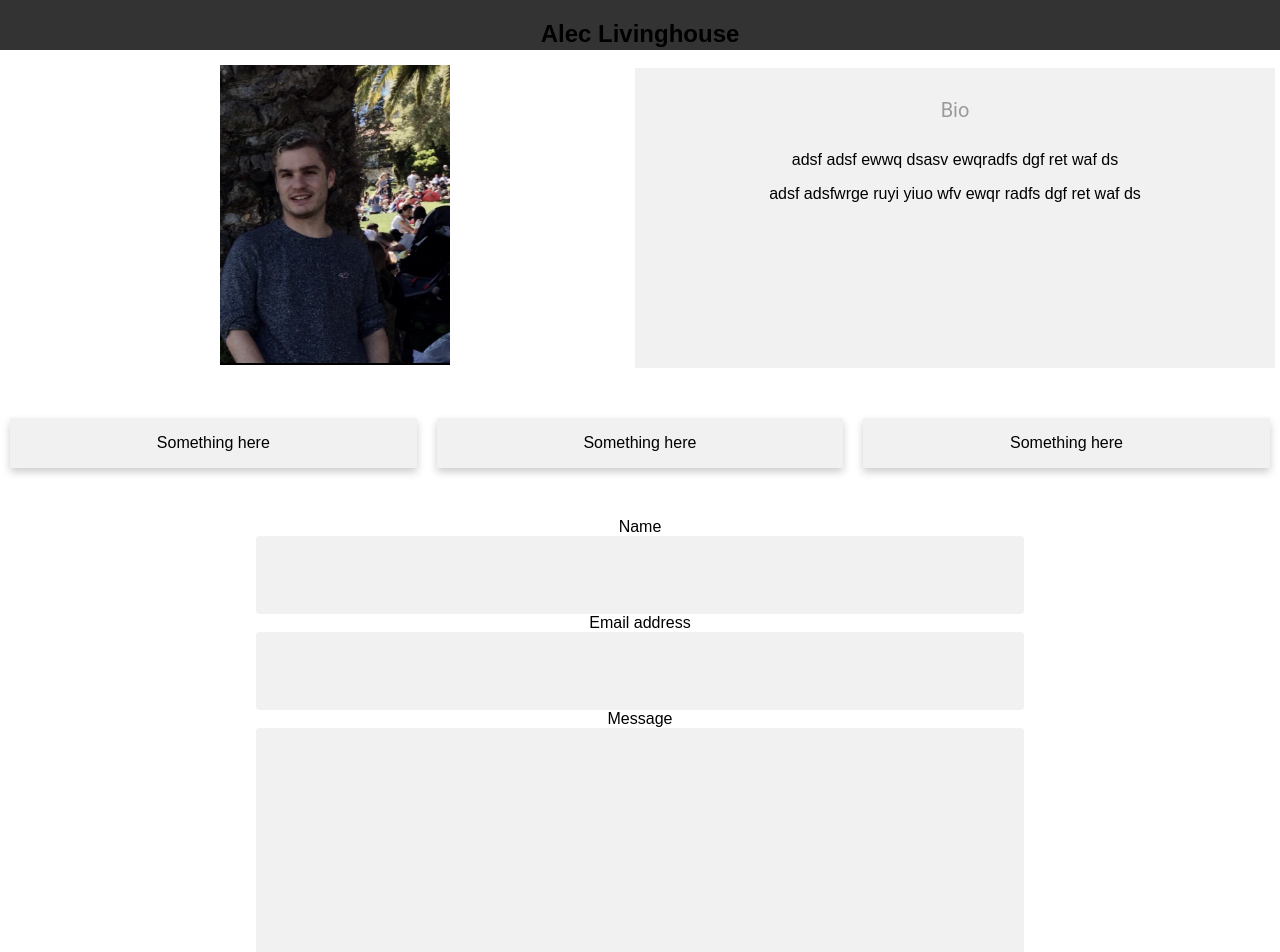
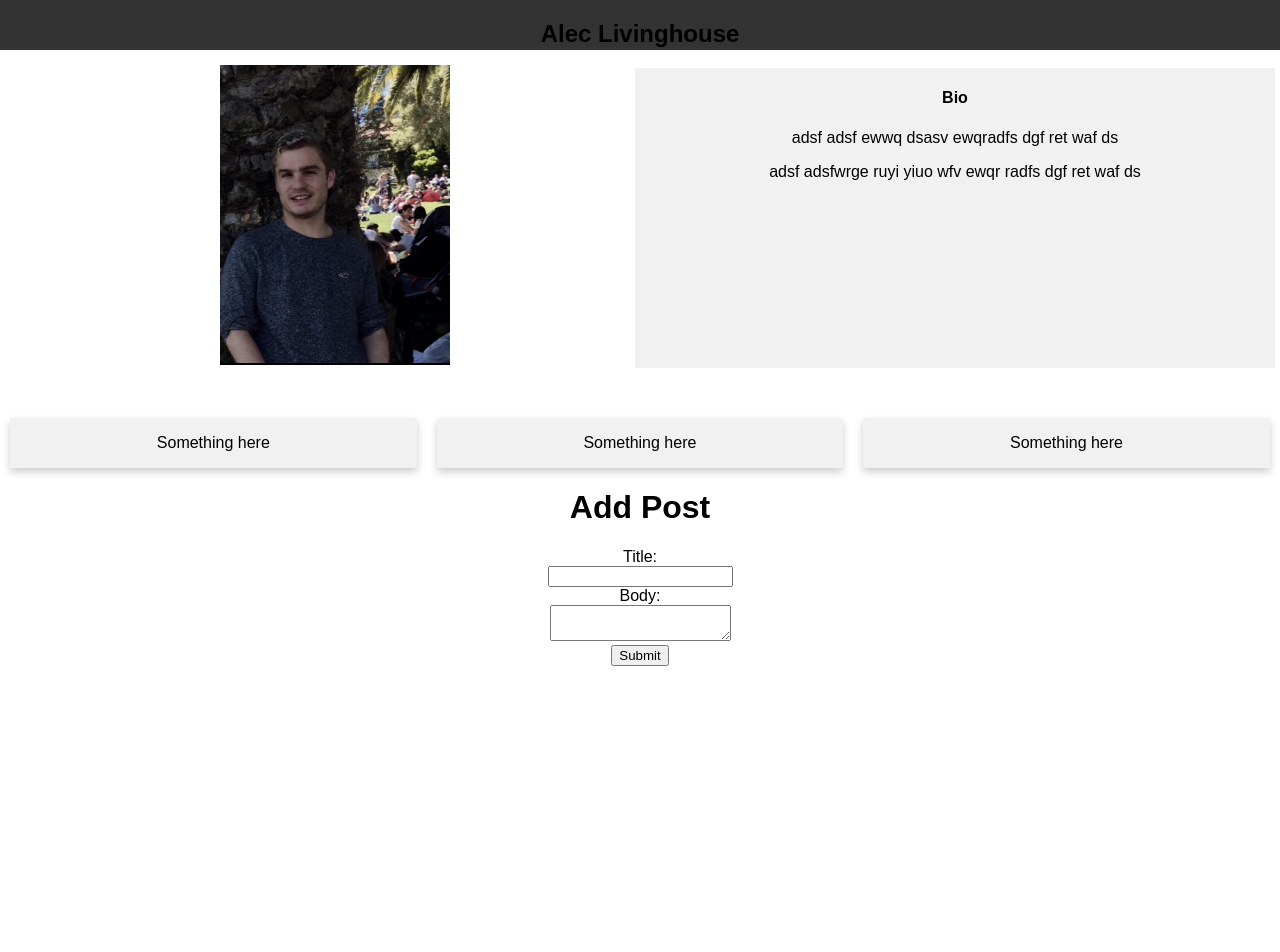
Before and after one commit to aleclivinghouse/portfolioWithMailer, a React (Create React App) app in the folder client/: page / in a window 1280 px wide. Shown: the top 952 px of the page. After the commit the page ends 800 px from the top, so only its background shows below. Built offline with nearby package versions, Linux system fonts and the light colour scheme.

Commit message:
form consoleing

```diff
--- a/client/src/ContactForm.js
+++ b/client/src/ContactForm.js
@@ -1,18 +1,18 @@
 import React, {Component} from 'react';
-import axios from 'axios';
-import './form.css';
+// import {connect} from 'react-redux';
+// import {createPost} from '../actions/postActions';
 
 class ContactForm extends Component{
-    constructor(){
-      super()
+  constructor(props){
+    super();
     this.state = {
-        name: '',
-        email: '',
-        message: ''
+      title: '',
+      body: ''
     }
     this.onChange = this.onChange.bind(this);
     this.onSubmit = this.onSubmit.bind(this);
   }
+
   onChange(e){
     this.setState({[e.target.name]: e.target.value})
   }
@@ -20,37 +20,35 @@ class ContactForm extends Component{
   onSubmit(e){
     e.preventDefault();
     const post = {
-        name:this.state.name,
-        email: this.state.email,
-        message:this.state.message
+      title: this.state.title,
+      body: this.state.body
     }
-      console.log('this is the post');
+    //call actions
     console.log(post);
   }
 
-    render(){
+
+  render() {
     return(
-            <div className="col-sm-4 offset-sm-4 form-wrapper">
-                <form id="contact-form" onSubmit={this.onSubmit} method="POST">
-                    <div className="form-group">
-                        <label for="name">Name</label>
-                        <input type="text" className="form-control" id="name"
+      <div>
+        <h1>Add Post</h1>
+        <form onSubmit={this.onSubmit}>
+          <div>
+            <label>Title:</label><br />
+            <input type="text" name="title"
+            value={this.state.title}
             onChange={this.onChange}/>
           </div>
-                    <div className="form-group">
-                        <label for="exampleInputEmail1">Email address</label>
-                        <input type="email" className="form-control" id="email" aria-describedby="emailHelp"
-                         onChange={this.onChange} />
+          <div>
+            <label>Body:</label><br />
+            <textarea name="body"
+            value={this.state.body}
+            onChange={this.onChange}/>
           </div>
-                    <div className="form-group">
-                        <label for="message">Message</label>
-                        <textarea className="form-control" rows="2" id="message"
-                          onChange={this.onChange} />
-                    </div>
-                    <button type="submit" className="button1">Submit</button>
+          <button type="submit">Submit</button>
         </form>
       </div>
-        )
+    );
   }
 }
 
```
Lines whose indentation alone changed are shown as unchanged.
